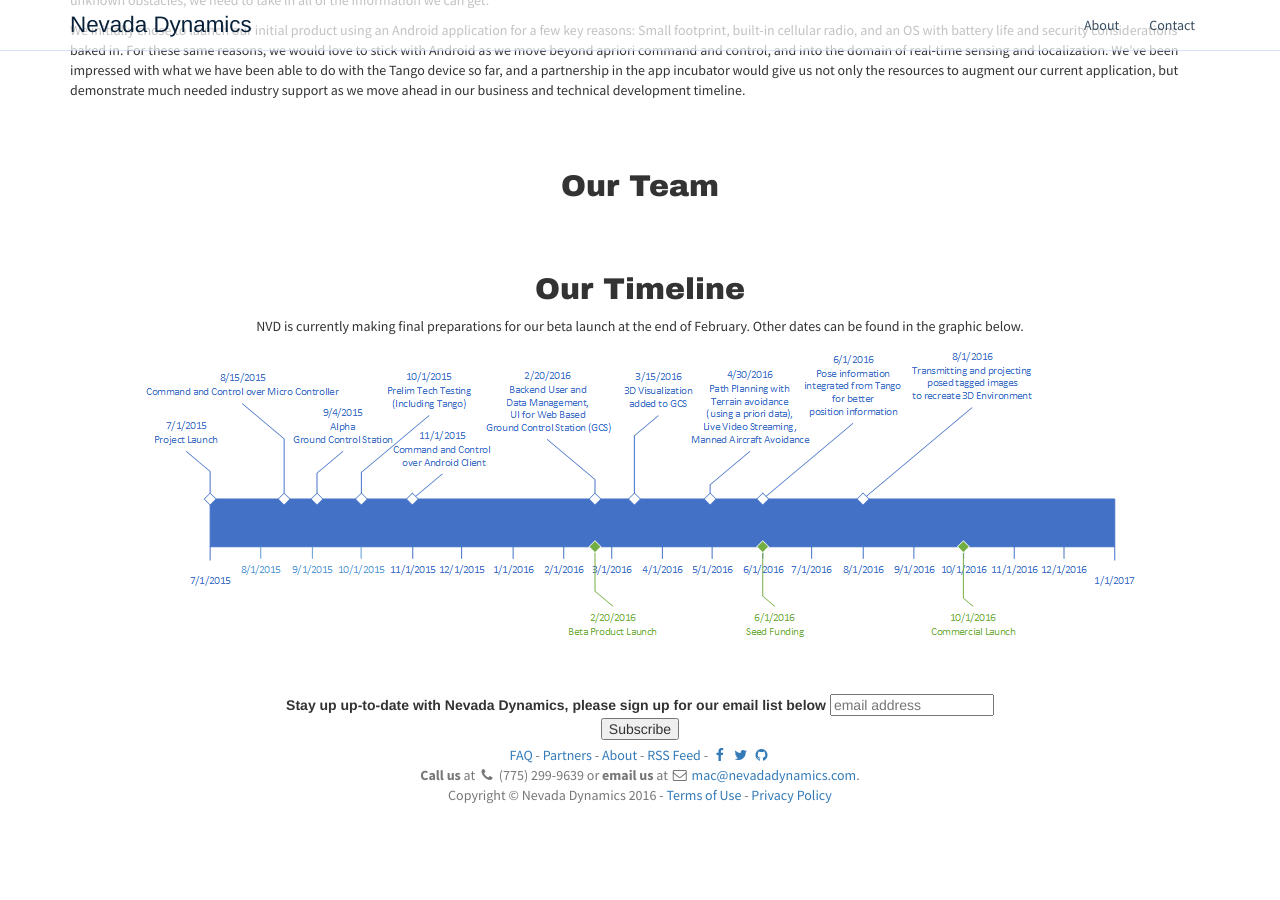
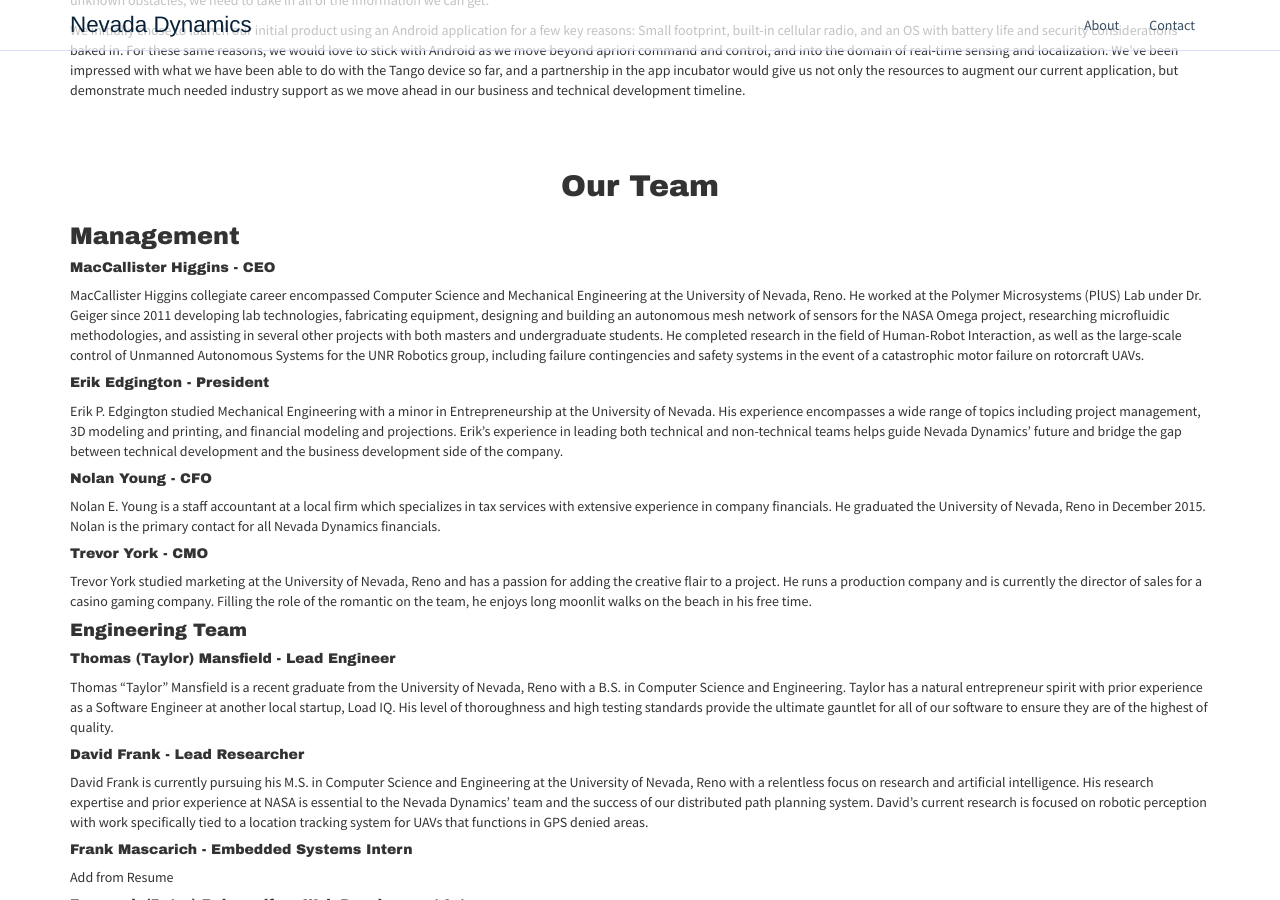
Before and after one commit to NevadaDynamics/NevadaDynamics.github.io, a Jekyll site: the page built from tango.html, in a window 1280 px wide and 900 px high, scrolled down 4224 px. Built offline with Jekyll 4.4.1, drawn with Linux system fonts in a browser that asks for light colours; nearby versions of some CDN libraries; Markdown is read by kramdown in place of the engine named in the settings; comment, search, counter and statistics services are not loaded; before the commit the page ends 5044 px from its top, so only the background shows below that; some of the changed text lies outside the part shown.

Commit message:
Update tango.html

```diff
--- a/tango.html
+++ b/tango.html
@@ -58,7 +58,70 @@
 <p>We initially chose to launch our initial product using an Android application for a few key reasons: Small footprint, built-in cellular radio, and an OS with battery life and security considerations baked in. For these same reasons, we would love to stick with Android as we move beyond apriori command and control, and into the domain of real-time sensing and localization. We've been impressed with what we have been able to do with the Tango device so far, and a partnership in the app incubator would give us not only the resources to augment our current application, but demonstrate much needed industry support as we move ahead in our business and technical development timeline.</p>
 <br></br>
 <h2>Our Team</h2>
-<p></p>
+<h3>Management</h3>
+
+<h5>MacCallister Higgins - CEO</h5>
+<p>MacCallister Higgins collegiate career encompassed Computer Science and Mechanical Engineering at the University of Nevada, Reno. He worked at the Polymer Microsystems (PlUS) Lab under Dr. Geiger since 2011 developing lab technologies, fabricating equipment, designing and building an autonomous mesh network of sensors for the NASA Omega project, researching microfluidic methodologies, and assisting in several other projects with both masters and undergraduate students. He completed research in the field of Human-Robot Interaction, as well as the large-scale control of Unmanned Autonomous Systems for the UNR Robotics group, including failure contingencies and safety systems in the event of a catastrophic motor failure on rotorcraft UAVs.
+</p>
+
+<h5>Erik Edgington - President</h5>
+<p>Erik P. Edgington studied Mechanical Engineering with a minor in Entrepreneurship at the University of Nevada. His experience encompasses a wide range of topics including project management, 3D modeling and printing, and financial modeling and projections. Erik’s experience in leading both technical and non-technical teams helps guide Nevada Dynamics’ future and bridge the gap between technical development and the business development side of the company.
+</p>
+
+<h5>Nolan Young - CFO</h5>
+<p>Nolan E. Young is a staff accountant at a local firm which specializes in tax services with extensive experience in company financials. He graduated the University of Nevada, Reno in December 2015. Nolan is the primary contact for all Nevada Dynamics financials.
+</p>
+
+<h5>Trevor York - CMO</h5>
+<p>Trevor York studied marketing at the University of Nevada, Reno and has a passion for adding the creative flair to a project. He runs a production company and is currently the director of sales for a casino gaming company. Filling the role of the romantic on the team, he enjoys long moonlit walks on the beach in his free time.
+</p>
+
+<h4>Engineering Team</h4>
+
+<h5>Thomas (Taylor) Mansfield - Lead Engineer</h5>
+<p>Thomas “Taylor” Mansfield is a recent graduate from the University of Nevada, Reno with a B.S. in Computer Science and Engineering. Taylor has a natural entrepreneur spirit with prior experience as a Software Engineer at another local startup, Load IQ. His level of thoroughness and high testing standards provide the ultimate gauntlet for all of our software to ensure they are of the highest of quality.
+</p>
+
+<h5>David Frank - Lead Researcher</h5>
+<p>David Frank is currently pursuing his M.S. in Computer Science and Engineering at the University of Nevada, Reno with a relentless focus on research and artificial intelligence. His research expertise and prior experience at NASA is essential to the Nevada Dynamics’ team and the success of our distributed path planning system. David’s current research is focused on robotic perception with work specifically tied to a location tracking system for UAVs that functions in GPS denied areas.
+</p>
+
+<h5>Frank Mascarich - Embedded Systems Intern</h5>
+<p>Add from Resume</p>
+
+<h5>Borzuyeh (Peter) Rahmanifar - Web Development Intern</h5>
+<p>Add from Resume</p>
+
+
+<h4>Business Development</h4>
+
+<h5>Robert Jones - Growth Hacker</h5>
+<p>A Senior Neuroscience major with experience in IT, social media marketing, and web analytics. Robert is a young professional enamored with the quick pace and environment of startup culture, bringing a scientific background that fits perfectly into A/B testing and growth hacking. At Nevada Dynamics Robert has successfully submitted a S333 exemption, and taken over our company social media accounts. He works on growing the social media following in preparation of product launch.
+</p>
+
+<h5>Mitch Warden - Business Analyst</h5>
+<p>Mitch Warden is a mechanical engineering major at the University of Nevada Reno. He
+joined the Nevada Dynamics team this last year, and contributes an assortment of skills and
+experience to the team. Mitch has a wide variety of responsibilities ranging from hands on
+technical building to day to day business duties at Nevada Dynamics. He also assumes a
+research analyst position, and is in charge of numerous research projects. He prides himself on
+being a very versatile and dedicated member of the team, and will take on any responsibilities
+necessary for the overall success of the team as a whole.</p>
+
+
+<h4>Student Involvement</h4>
+
+<h5>Alex Ward - Student Project Role</h5>
+<p>Alex Ward is currently a senior at the University of Nevada Reno. He am majoring in Computer Science and Engineering and minoring in mathematics. He am very familiar developing applications in Java for Android devices and have even worked with other companies to develop applications for their specific needs. He has created and published dozens of personal Android applications through the Google Play store and Amazon Marketplace. Apps developed range from universal Xbox Medio Remotes (averaging 1500 downloads a day) to remote phone access. Apart from Android development, he enjoys working with LAMP stacks and server side code as well.
+</p>
+
+<h5>Jeffrey Bouchard - Student Project Role</h5>
+<p>Jeffrey Bouchard is a senior pursuing a B.S. in Computer Science and Engineering with a minor in Mathematics. He has experience programming in C++, Visual Basic, SQL, Java, and Python. He has industry experience with SQL and developing databases.
+</p>
+
+<h5>Dat Luu - Student Project Role</h5>
+<p>Dat Luu is a senior at the University of Nevada pursing a degree in Computer Science and Engineering. Dat’s primary programming language is HTML5 but he also has experience with C/C++ in robotics projects.
+</p>
 
 <br></br>
 <h2>Our Timeline</h2>
```
